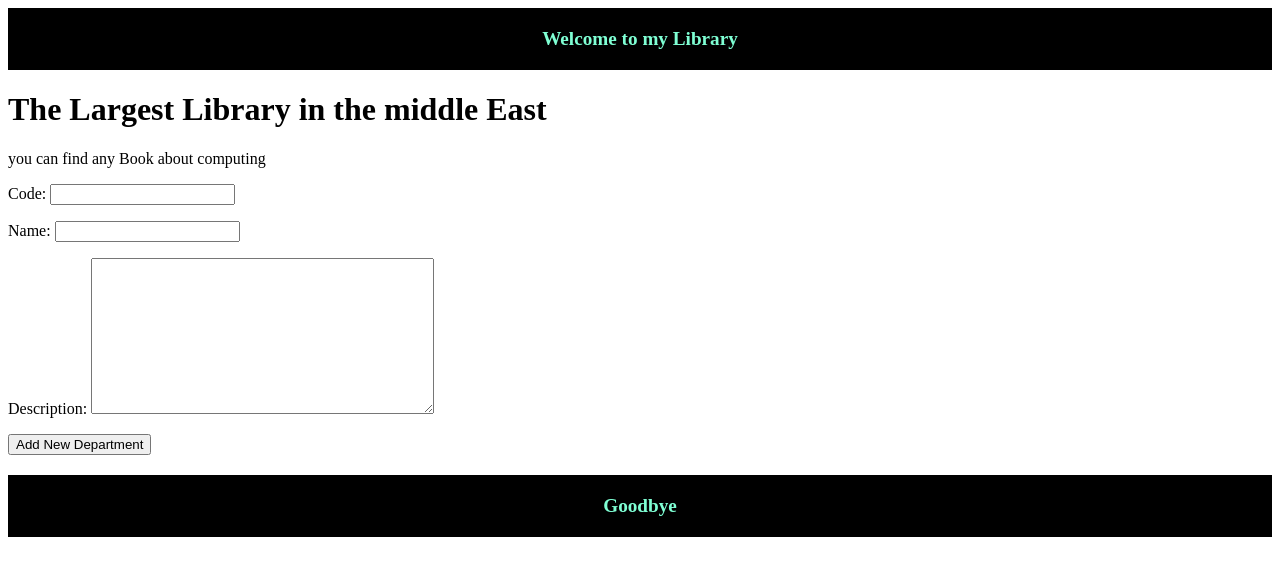
After one commit to nasserml/Django-Dr-Kareem, a Django app: page /NewDepartment/ in a window 1280 px wide. The commit adds this page. Shown: the top 576 px of the page. Run offline with Django 4.2, Linux system fonts and the light colour scheme.

Commit message:
Add New Department Button

```diff
--- a/20-LibraryProject2WithURLS/Bookapp/Templates/Bookapp/listalldepartment.html
+++ b/20-LibraryProject2WithURLS/Bookapp/Templates/Bookapp/listalldepartment.html
@@ -28,4 +28,10 @@
 
 </div>
 
+<div class="container">
+    <a href="{% url 'add_new_department' %}" class="btn btn-danger">
+        Add New Department
+    </a>
+</div>
+
 {% endblock %}
--- /dev/null
+++ b/20-LibraryProject2WithURLS/Bookapp/Templates/Bookapp/new_department.html
@@ -0,0 +1,23 @@
+{% extends "Bookapp/index.html" %}
+
+{% block content %}
+
+<div class="jumbotron text-center">
+    <h1>The Largest Library in the middle East</h1>
+    <p>you can find any Book about computing</p>
+
+</div>
+
+<div class="container">
+
+    <form action="/NewDepartment/" method="POST">
+        {% csrf_token %}
+        {{form.as_p}}
+        <input type="submit" value="Add New Department">
+    </form>
+
+
+</div>
+
+
+{% endblock %}
--- /dev/null
+++ b/20-LibraryProject2WithURLS/Bookapp/forms.py
@@ -0,0 +1,8 @@
+from django import forms
+
+from .models import Department
+
+class DepartmentForm(forms.ModelForm):
+    class Meta:
+        model = Department
+        fields = '__all__'
--- a/20-LibraryProject2WithURLS/Bookapp/views.py
+++ b/20-LibraryProject2WithURLS/Bookapp/views.py
@@ -1,5 +1,5 @@
 from django.shortcuts import render
-
+from django.http import HttpResponse
 # Create your views here.
 
 from .models import Department
@@ -11,3 +11,15 @@ def retriavedepartments(request):
 def deptDisplay(request, dept_id):
     dept = Department.objects.get(pk = dept_id)
     return render(request,'Bookapp/Department.html', {'Department': dept})
+
+from .forms import DepartmentForm
+from django.shortcuts import redirect
+def AddNewDepartment(request):
+    form = DepartmentForm(request.POST or None, request.FILES or None)
+
+    if form.is_valid():
+        form.save()
+        return redirect('list_all_departments')
+
+
+    return render(request, 'Bookapp/new_department.html', {'form':form})
--- a/20-LibraryProject2WithURLS/Library2/urls.py
+++ b/20-LibraryProject2WithURLS/Library2/urls.py
@@ -17,8 +17,11 @@ from django.contrib import admin
 from django.urls import path
 from Bookapp.views import retriavedepartments
 from Bookapp.views import deptDisplay
+from Bookapp.views import AddNewDepartment
+
 urlpatterns = [
     path('admin/', admin.site.urls),
     path('DeptAll/', retriavedepartments, name ='list_all_departments'),
     path('Department/<int:dept_id>', deptDisplay, name = 'display_department'),
+    path('NewDepartment/', AddNewDepartment, name = 'add_new_department'),
 ]
```
